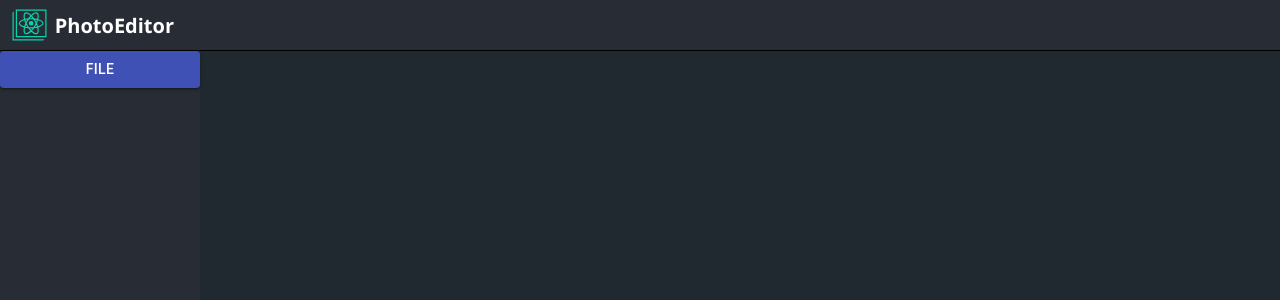
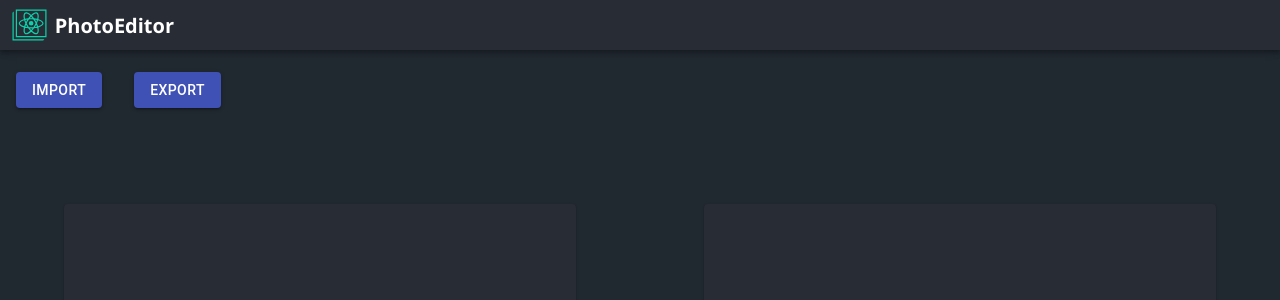
Before and after one commit to Stefan-Ghioci/photo-editor, a React (Create React App) app: page / in a window 1280 px wide. Shown: the top 300 px of the page. Built offline with nearby package versions, Linux system fonts and the light colour scheme.

Commit message:
Add and stylise UI elements

```diff
--- a/package.json
+++ b/package.json
@@ -3,10 +3,11 @@
   "version": "0.1.0",
   "private": true,
   "dependencies": {
+    "@material-ui/core": "latest",
+    "@material-ui/icons": "^4.4.3",
     "react": "^16.10.1",
     "react-dom": "^16.10.1",
-    "react-scripts": "3.2.0",
-    "@material-ui/core": "latest"
+    "react-scripts": "3.2.0"
   },
   "scripts": {
     "start": "react-scripts start",
--- a/src/App.css
+++ b/src/App.css
@@ -13,7 +13,6 @@
   color: white;
   font-weight: bold;
   font-size: 2.5vh;
-  border-bottom: 1px solid black;
 }
 
 .App-logo {
@@ -23,17 +22,27 @@
 }
 
 .App-body {
-  height: calc(93.75vh - 1px);
+  height: 93.75vh;
   background-color: #202830;
   display: flex;
-  flex-direction: row;
-  justify-content: left;
-  align-items: center;
+  flex-direction: column;
+  justify-content: flex-start;
+  align-items: flex-start;
   width: 100%;
 }
 
 .Menu {
-  background-color: #282c34;
-  width: 25vh;
-  height: 100%;
+  display: flex;
+  flex-direction: row;
+  height: 10vh;
+  align-items: flex-start;
+  justify-content: left;
+  width: 100%;
 }
+
+.Main-window{
+  height: calc(73.75vh - 1px);
+  width: 100%;
+  display: flex;
+  flex-direction: row;
+}
--- a/src/App.js
+++ b/src/App.js
@@ -1,62 +1,53 @@
-import React from 'react';
-import logo from './logo.svg';
-import './App.css';
-import Button from '@material-ui/core/Button';
-import ListItemText from '@material-ui/core/ListItemText';
-import {StyledMenu, StyledMenuItem} from './StyledMuiComponents';
+import React, { Component } from "react";
+import logo from "./logo.svg";
+import "./App.css";
+import { StyledButton, StyledPaper } from "./StyledMuiComponents";
+import AppBar from "@material-ui/core/AppBar";
+import ImageOutlinedIcon from "@material-ui/icons/ImageOutlined";
 
-function App() {
+class App extends Component {
+  handleImportImage = () => {
 
-
-  const [anchorEl, setAnchorEl] = React.useState(null);
-
-  const handleClick = event => {
-    setAnchorEl(event.currentTarget);
   };
 
-  const handleClose = () => {
-    setAnchorEl(null);
-  };
-
+  render() {
     return (
       <div className="App">
+        <AppBar position="sticky">
           <div className="App-header">
             <img src={logo} className="App-logo" alt="logo" />
             PhotoEditor
           </div>
+        </AppBar>
         <div className="App-body">
           <div className="Menu">
-          <Button
-              fullWidth={true}
+            <StyledButton
               aria-controls="customized-menu"
               aria-haspopup="true"
               variant="contained"
               color="primary"
-              onClick={handleClick}
+              onClick={this.handleImportImage}
             >
-            File
-          </Button>
-          <StyledMenu
-              id="customized-menu"
-              anchorEl={anchorEl}
-              keepMounted
-              open={Boolean(anchorEl)}
-              onClose={handleClose}
+              Import
+            </StyledButton>
+
+            <StyledButton
+              aria-controls="customized-menu"
+              aria-haspopup="true"
+              variant="contained"
+              color="primary"
             >
-            <StyledMenuItem>
-              <ListItemText primary="New" />
-            </StyledMenuItem>
-            <StyledMenuItem>
-              <ListItemText primary="Open" />
-            </StyledMenuItem>
-            <StyledMenuItem>
-              <ListItemText primary="Save" />
-            </StyledMenuItem>
-          </StyledMenu>
+              Export
+            </StyledButton>
+          </div>
+          <div className="Main-window">
+            <StyledPaper>{<ImageOutlinedIcon />}</StyledPaper>
+            <StyledPaper>{<ImageOutlinedIcon />}</StyledPaper>
           </div>
         </div>
       </div>
     );
   }
+}
 
 export default App;
--- a/src/StyledMuiComponents.js
+++ b/src/StyledMuiComponents.js
@@ -1,35 +1,25 @@
-import {withStyles} from '@material-ui/core';
-import Menu from '@material-ui/core/Menu';
-import MenuItem from '@material-ui/core/MenuItem';
-import React from 'react';
+import { withStyles } from "@material-ui/core";
+import Button from "@material-ui/core/Button";
+import Paper from "@material-ui/core/Paper";
 
-export const StyledMenu = withStyles({
-  paper: {
-    border: '1px solid #d3d4d5',
-  },
-})(props => (
-    <Menu
-        elevation={0}
-        getContentAnchorEl={null}
-        anchorOrigin={{
-          vertical: 'bottom',
-          horizontal: 'center',
-        }}
-        transformOrigin={{
-          vertical: 'top',
-          horizontal: 'center',
-        }}
-        {...props}
-    />
-));
+export const StyledButton = withStyles({
+  root: {
+    marginTop: "auto",
+    marginBottom: "auto",
+    marginLeft: "1.25%",
+    marginRight: "1.25%"
+  }
+})(Button);
 
-export const StyledMenuItem = withStyles(theme => ({
+export const StyledPaper = withStyles({
   root: {
-    '&:focus': {
-      backgroundColor: theme.palette.primary.main,
-      '& .MuiListItemText-primary': {
-        color: theme.palette.common.white,
-      },
-    },
-  },
-}))(MenuItem);
+    margin: "auto",
+    width: "40%",
+    height: "75%",
+    backgroundColor: "#282c34",
+    display: "flex",
+    justifyContent: "center",
+    alignItems: "center",
+    "& svg": { fontSize: "20vh", color:"rgba(0,0,0,0.25)" }
+  }
+})(Paper);
```
Also changed, not shown: 1 other file (tests, documents, lock files or other folders). Lines whose indentation alone changed are shown as unchanged.
